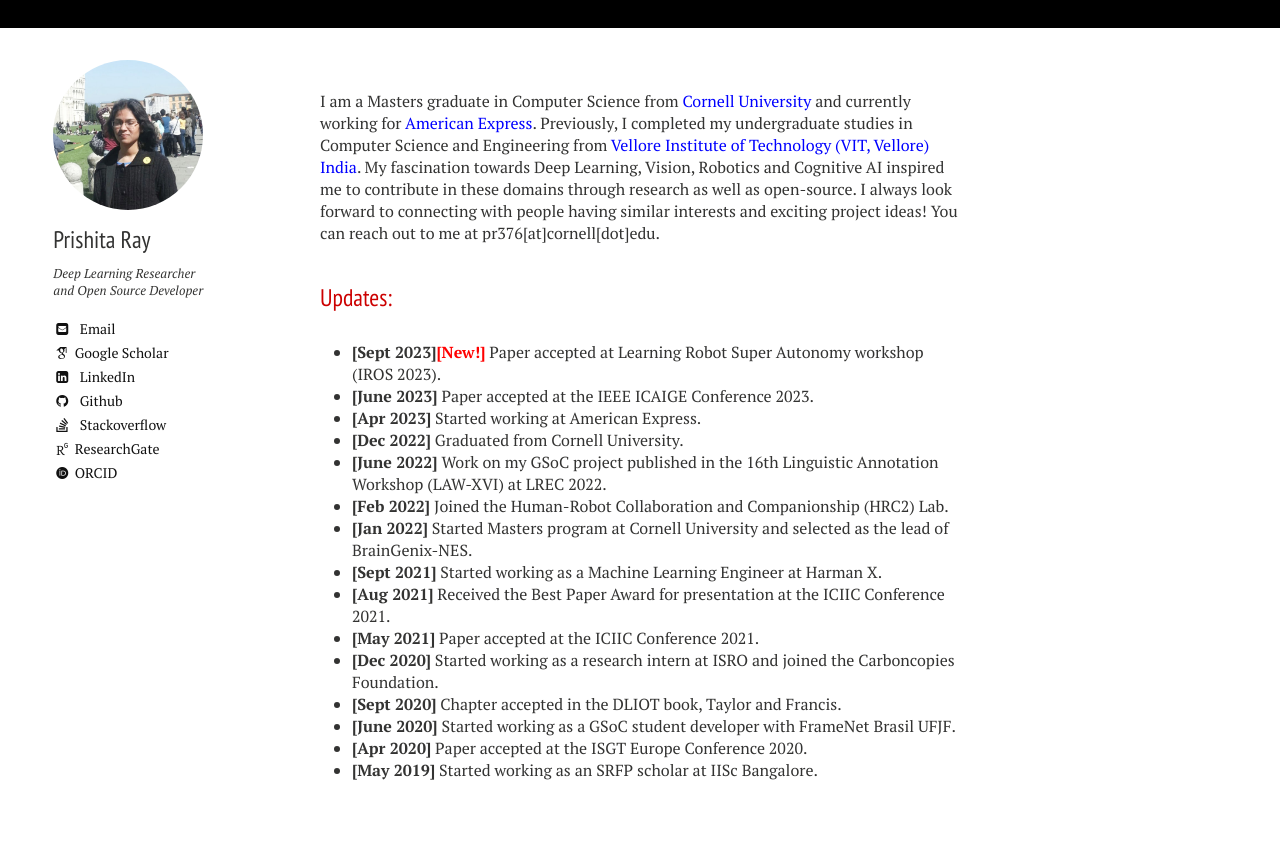
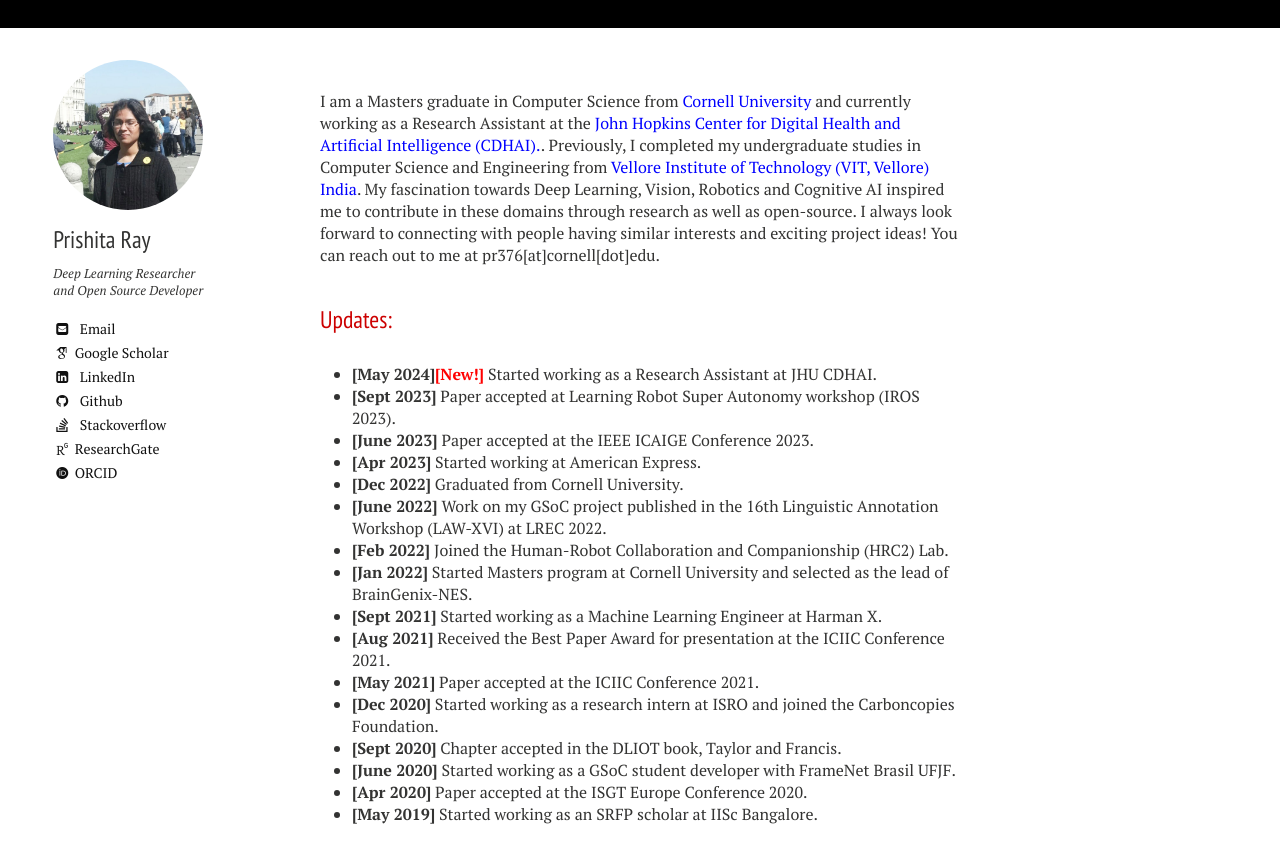
Before and after one commit to PRISHIta123/PRISHIta123.github.io, a Jekyll site: the page built from index.md, in a window 1280 px wide, cut to the strip 104-1033 px from the top of the page. Shown: the top 863 px of the strip. Built offline with Jekyll 4.4.1, drawn with Linux system fonts in a browser that asks for light colours; nearby versions of some CDN libraries; some web fonts are replaced.

Commit message:
Update new position at JHU

```diff
--- a/index.md
+++ b/index.md
@@ -5,13 +5,14 @@
 menuorder: 1
 ---
 
-I am a Masters graduate in Computer Science from <a href="https://www.cornell.edu/" style="color: blue">Cornell University</a> and currently working for <a href="https://www.americanexpress.com/" style="color: blue">American Express</a>. Previously, I completed my undergraduate studies in Computer Science and Engineering from <a href="https://vit.ac.in" style="color: blue">Vellore Institute of Technology (VIT, Vellore) India</a>. My fascination towards Deep Learning, Vision, Robotics and Cognitive AI inspired me to contribute in these domains through research as well as open-source. I always look forward to connecting with people having similar interests and exciting project ideas! You can reach out to me at pr376[at]cornell[dot]edu.
+I am a Masters graduate in Computer Science from <a href="https://www.cornell.edu/" style="color: blue">Cornell University</a> and currently working as a Research Assistant at the <a href="https://carey.jhu.edu/cdhai" style="color: blue">John Hopkins Center for Digital Health and Artificial Intelligence (CDHAI).</a>. Previously, I completed my undergraduate studies in Computer Science and Engineering from <a href="https://vit.ac.in" style="color: blue">Vellore Institute of Technology (VIT, Vellore) India</a>. My fascination towards Deep Learning, Vision, Robotics and Cognitive AI inspired me to contribute in these domains through research as well as open-source. I always look forward to connecting with people having similar interests and exciting project ideas! You can reach out to me at pr376[at]cornell[dot]edu.
 
 
 
 ## Updates:
 
-- **[Sept 2023]<a style="color: red">[New!]</a>** Paper accepted at Learning Robot Super Autonomy workshop (IROS 2023).
+- **[May 2024]<a style="color: red">[New!]</a>** Started working as a Research Assistant at JHU CDHAI.
+- **[Sept 2023]** Paper accepted at Learning Robot Super Autonomy workshop (IROS 2023).
 - **[June 2023]** Paper accepted at the IEEE ICAIGE Conference 2023.
 - **[Apr 2023]** Started working at American Express.
 - **[Dec 2022]** Graduated from Cornell University.
```
